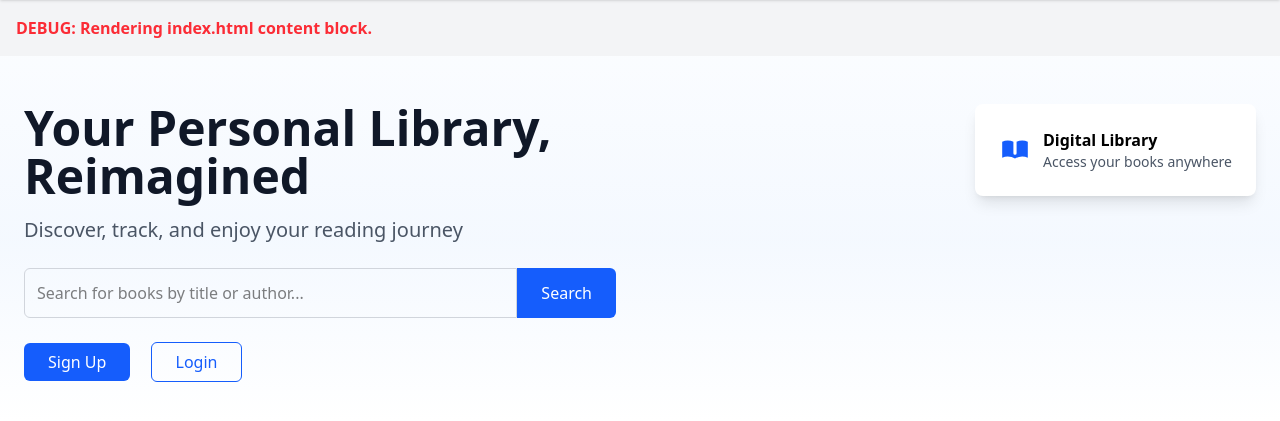
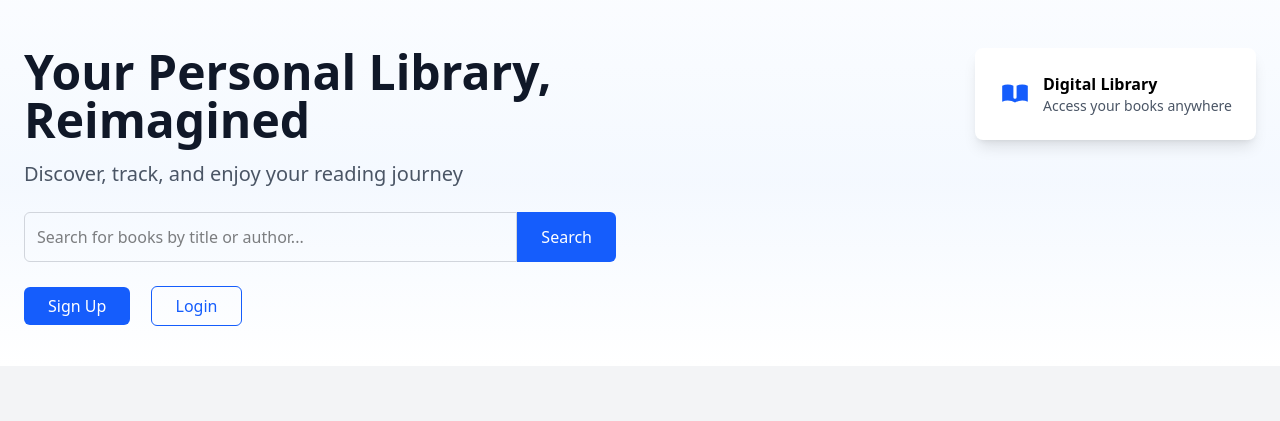
Before and after one commit to SP-SDU/Undershelf, a Django app: page / in a window 1280 px wide. Shown: the part 64-485 px from the top of the page. Run offline with Django 5.2, Linux system fonts and the light colour scheme; data that the repository does not hold is empty; some libraries are stand-ins or nearby versions.

Commit message:
fix(home): Remove debug text and fix book title display on index page

```diff
--- a/src/presentation/templates/index.html
+++ b/src/presentation/templates/index.html
@@ -2,7 +2,6 @@
 {% load static %}
 
 {% block content %}
-<p class="text-red-500 font-bold p-4">DEBUG: Rendering index.html content block.</p> <!-- Debug paragraph -->
 <!-- Hero Section with Wave Background Placeholder -->
 <div class="relative bg-white overflow-hidden">
     <div class="absolute inset-0">
```
